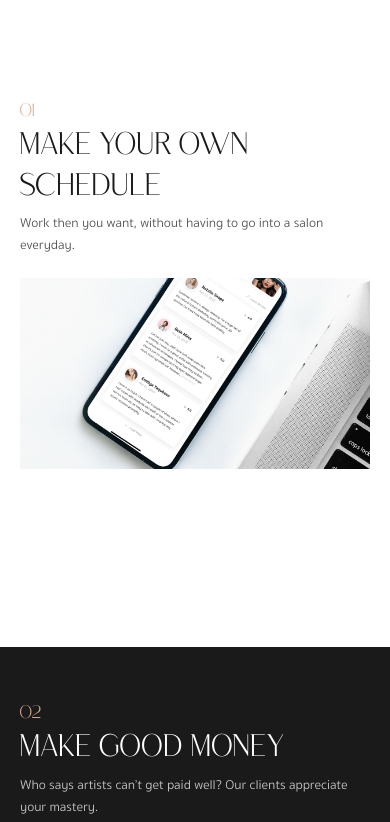
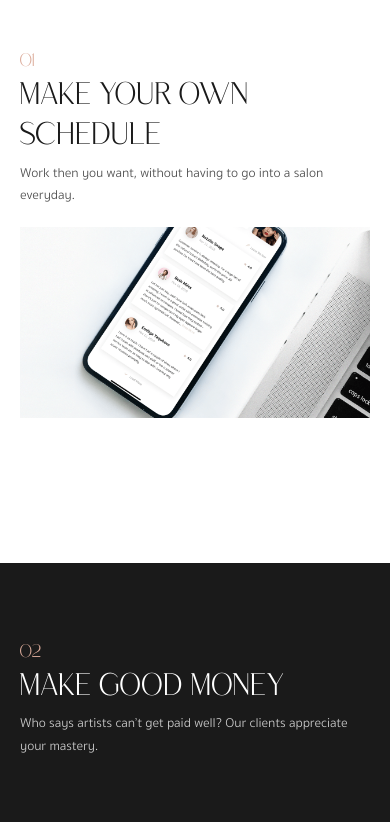
Before and after one commit to alexvasulyk/ternopil_test, a plain HTML site: page index.html in a window 390 px wide. Shown: the part 1463-2285 px from the top of the page. Drawn offline with Linux system fonts and the light colour scheme.

Commit message:
landing_04

```diff
--- a/scss/style.scss
+++ b/scss/style.scss
@@ -334,7 +334,6 @@ p {
   }
 
   .content-text {
-    height: 318px;
 
     &__title {
       color: #fff;
@@ -732,18 +731,19 @@ p {
     flex-basis: 80%;
   }
   .order-one {
-    height: 100vh;
-    display: flex;
-    flex-direction: column;
-    justify-content: space-between;
+    height: 90%;
+    // display: flex;
+    // flex-direction: column;
+    // justify-content: space-between;
   }
-  .order-one__wrapper{
-    flex-basis: 65%;
-  }
+  // .order-one__wrapper{
+  //   height: 60%;
+  // }
   .order-one__content{
     margin-bottom: 50px;
   }
   .order-one__img{
+
     transform: translate(0);
     margin-bottom: 50px;
   }
@@ -758,7 +758,7 @@ p {
     justify-content: space-between;
   }
   .order-two__content{
-    flex-basis: 25%;
+    height:100%
   }
   .order-two__img-pic{
     display: none;
@@ -767,9 +767,7 @@ p {
   .order-two__img-res{
     display: block;
   }
-  .order-two .content-text{
-    height: 0;
-  }
+
   .order-three{
     padding: 0;
   }
@@ -840,11 +838,15 @@ p {
 
 
 }
-
+@media (max-width: 375px){
+  .order-one{
+    height: 80vmax;
+  }
+}
 @media (max-width: 320px) {
 
   .order-one {
-    height: 70vh;
+    height: 100%;
   }
 
   .order-one__img {
@@ -852,7 +854,7 @@ p {
     transform: translate(0, 0);
   }
   .order-two{
-    height: 50vh;
+    height: 60%;
   }
 
   .content-coming__btn {
```
Also changed, not shown: index.html (+0 -1 lines), css/style.css.
